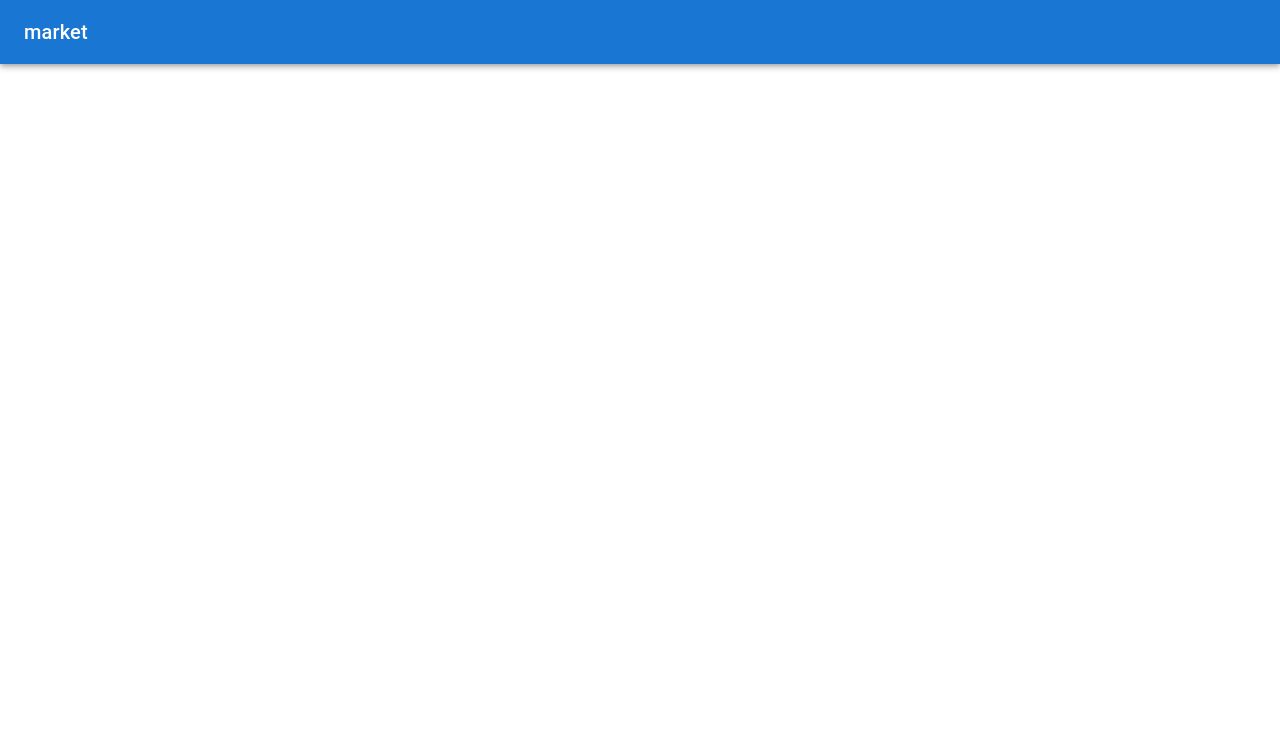
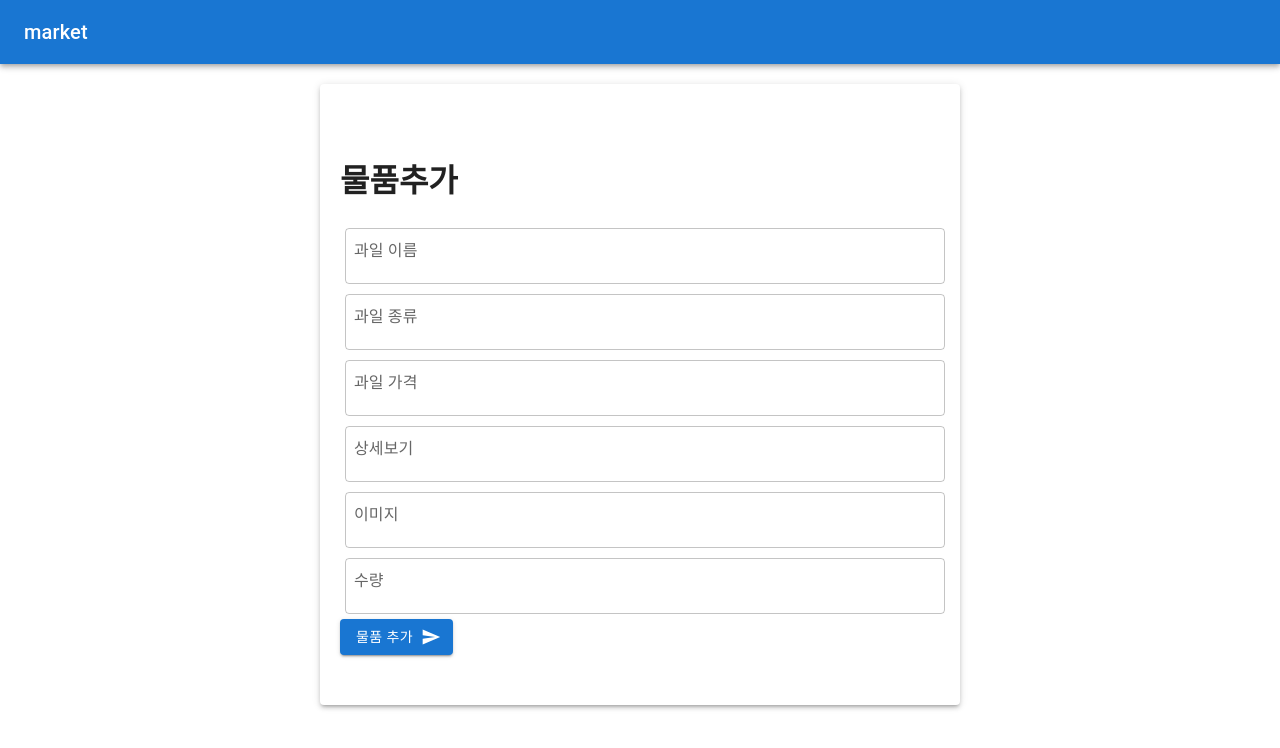
Before and after one commit to ohby00/market_front, a React (Create React App) app: page /AddProduct in a window 1280 px wide. Before the commit this address had no page. Shown: the top 748 px of the page. Built offline with nearby package versions, Linux system fonts and the light colour scheme.

Commit message:
소스코드정리

```diff
--- a/src/App.js
+++ b/src/App.js
@@ -8,6 +8,7 @@ import Login from './component/pages/Login';
 import Join from './component/pages/Join';
 import MyPage from './component/pages/MyPage'; // 수정: MyPage 컴포넌트 import 추가
 import InfoFix from './component/pages/InfoFix';
+import AddProduct from './component/pages/AddProduct';
 
 function App() {
   const [isLoggedIn, setIsLoggedIn] = useState(false);
@@ -25,11 +26,14 @@ function App() {
      <AppBar isLoggedIn={isLoggedIn} setIsLoggedIn={setIsLoggedIn} />
      <Routes>
         <Route path="/" element={<Home isLoggedIn={isLoggedIn} />} />
-        <Route path="/login" element={<Login setIsLoggedIn={setIsLoggedIn} />} />
-        <Route path="/register" element={<Join />} />
+        <Route path="/user/login" element={<Login setIsLoggedIn={setIsLoggedIn} />} />
+        <Route path="/user/save" element={<Join />} />
         {/* 로그인 상태일 때만 MyPage를 렌더링하고, 그렇지 않으면 로그인 페이지로 리디렉션 */}
-        <Route path="/mypage" element={isLoggedIn ? <MyPage setIsLoggedIn={setIsLoggedIn} /> : <Login setIsLoggedIn={setIsLoggedIn} />} />
-        <Route path="/infofix" element={<InfoFix />} />
+        <Route path="/user/myPage" element={isLoggedIn ? <MyPage setIsLoggedIn={setIsLoggedIn} /> : <Login setIsLoggedIn={setIsLoggedIn} />} />
+        <Route path="/user/myPage/fix" element={<InfoFix />} />
+        <Route path="/AddProduct" element={<AddProduct />} />
+
+
      </Routes>
     </div>
   );
--- /dev/null
+++ b/src/component/pages/AddProduct.jsx
@@ -0,0 +1,125 @@
+import React, { useState } from 'react';
+import TextField from '@mui/material/TextField';
+import { Container, Paper, Button } from '@mui/material';
+import SendIcon from '@mui/icons-material/Send';
+import axios from 'axios';
+import { useNavigate } from 'react-router-dom';
+
+export default function AddProduct() {
+  const [productName, setProductName] = useState('');
+  const [productCategory, setProductCategory] = useState('');
+  const [productPrice, setProductPrice] = useState('');
+  const [productDetail, setProductDetail] = useState('');
+  const [productImage, setProductImage] = useState('');
+  const [productQuantity, setProductQuantity] = useState('');
+  const [isVerified, setIsVerified] = useState(false); // 인증 상태를 저장하는 상태 추가
+  const navigate = useNavigate();
+
+  const handleSendVerificationEmail = async (e) => {
+    e.preventDefault();
+    if (!productName || !productCategory || !productPrice || !productDetail || !productImage || !productQuantity) {
+      alert('모든 필드를 입력해주세요.');
+      return;
+    }
+    const access = localStorage.getItem('access');
+    const productAdd = { productName, productCategory, productPrice, productDetail, productImage, productQuantity };
+    try {
+      const response = await axios.post('http://localhost:8000/product/add', productAdd,{
+        headers:{
+            Authorization: access,
+        },
+    }
+    );
+
+      console.log(response.data);
+      alert('물품 추가 성공');
+      setIsVerified(true); // 성공적으로 요청을 보냈을 때만 인증 상태를 변경
+    } catch (error) {
+      console.error('물품 추가 오류:', error);
+      alert('물품 추가 실패');
+    }
+  };
+
+  const paperStyle = { padding: '50px 20px', width: 600, margin: '20px auto' };
+  const boxStyle = { padding: '5px 5px', margin: '5 auto' };
+
+  return (
+    <body>
+      <Container>
+        <Paper elevation={3} style={paperStyle}>
+          <form>
+            <h1>물품추가</h1>
+            <TextField
+              id="outlined-basic"
+              style={boxStyle}
+              label="과일 이름"
+              variant="outlined"
+              fullWidth
+              value={productName}
+              onChange={(e) => setProductName(e.target.value)}
+            />
+            <div>
+              <TextField
+                id="outlined-basic"
+                style={boxStyle}
+                label="과일 종류"
+                variant="outlined"
+                fullWidth
+                value={productCategory}
+                onChange={(e) => setProductCategory(e.target.value)}
+              />
+
+              <TextField
+                id="outlined-basic"
+                style={boxStyle}
+                label="과일 가격"
+                variant="outlined"
+                fullWidth
+                value={productPrice}
+                onChange={(e) => setProductPrice(e.target.value)}
+              />
+
+              <TextField
+                id="outlined-basic"
+                style={boxStyle}
+                label="상세보기"
+                variant="outlined"
+                fullWidth
+                value={productDetail}
+                onChange={(e) => setProductDetail(e.target.value)}
+              />
+
+              <TextField
+                id="outlined-basic"
+                style={boxStyle}
+                label="이미지"
+                variant="outlined"
+                fullWidth
+                value={productImage}
+                onChange={(e) => setProductImage(e.target.value)}
+              />
+              <TextField
+                id="outlined-basic"
+                style={boxStyle}
+                label="수량"
+                variant="outlined"
+                fullWidth
+                value={productQuantity}
+                onChange={(e) => setProductQuantity(e.target.value)}
+              />
+
+              <Button
+                variant="contained"
+                onClick={handleSendVerificationEmail} // 수정: handleSendVerificationEmail 함수로 변경
+                endIcon={<SendIcon />}
+               // 인증이 되지 않았을 경우 버튼을 비활성화
+              >
+                물품 추가
+              </Button>
+            </div>
+          </form>
+        </Paper>
+      </Container>
+    </body>
+  );
+}
--- a/src/component/pages/Home.jsx
+++ b/src/component/pages/Home.jsx
@@ -15,10 +15,10 @@ export default function HomePage({ isLoggedIn }) {
         <img src="/samchunpo.jpeg" alt="My Image" style={imageStyle} /> {/* 이미지 중앙 정렬 */}
         {isLoggedIn ? (
           <>
-            <Button variant="contained" onClick={() => navigate('/mypage')} endIcon={<SendIcon />}>마이페이지</Button>
+            <Button variant="contained" onClick={() => navigate('/user/myPage')} endIcon={<SendIcon />}>마이페이지</Button>
           </>
         ) : (
-          <Button variant="contained" onClick={() => navigate('/login')} endIcon={<SendIcon />}>로그인 페이지</Button>
+          <Button variant="contained" onClick={() => navigate('/user/login')} endIcon={<SendIcon />}>로그인 페이지</Button>
         )}
       </Paper>
     </Container>
--- a/src/component/pages/InfoFix.jsx
+++ b/src/component/pages/InfoFix.jsx
@@ -57,7 +57,7 @@ const InfoFix = () => {
                     <TextField id="name" style={{ padding: '5px 5px', margin: '5 auto' }} label="이름" variant="outlined" fullWidth value={name} onChange={handleNameChange} />
                     <TextField id="phone" style={{ padding: '5px 5px', margin: '5 auto' }} label="전화번호" variant="outlined" fullWidth value={phone} onChange={handlePhoneChange} />
                     <TextField id="address" style={{ padding: '5px 5px', margin: '5 auto' }} label="주소" variant="outlined" fullWidth value={address} onChange={handleAddressChange} />
-                    <Button variant="contained" onClick={() => navigate('/infofix')} endIcon={<SendIcon />}>변경하기</Button>
+                    <Button variant="contained" onClick={() => navigate('/user/myPage/fix')} endIcon={<SendIcon />}>변경하기</Button>
                     <Button variant="contained" onClick={() => navigate('/')} endIcon={<SendIcon />}>홈페이지</Button>
                 </form>
             </Paper>
--- a/src/component/pages/Login.jsx
+++ b/src/component/pages/Login.jsx
@@ -55,7 +55,7 @@ export default function LoginPage({ setIsLoggedIn }) {
             onChange={(e) => setPassword(e.target.value)}
           />
           <Button variant="contained" onClick={idClick} endIcon={<SendIcon />}>로그인</Button>
-          <Button variant="contained" onClick={() => navigate('/register')} endIcon={<SendIcon />}>회원가입</Button>
+          <Button variant="contained" onClick={() => navigate('/user/save')} endIcon={<SendIcon />}>회원가입</Button>
         </form>
       </Paper>
     </Container>
--- a/src/component/pages/MyPage.jsx
+++ b/src/component/pages/MyPage.jsx
@@ -1,11 +1,11 @@
-import React, { useEffect, useState } from 'react'
+import React, { useEffect, useState } from 'react';
 import { getMyPage } from '../apis/mypage';
 import TextField from '@mui/material/TextField';
 import { Container, Paper, Button } from '@mui/material';
 import SendIcon from '@mui/icons-material/Send';
 import { useParams, useNavigate } from 'react-router-dom';
 
-const Mypage = ({ setIsLoggedIn }) => { // setIsLoggedIn 추가
+const Mypage = ({ setIsLoggedIn }) => {
     const [data, setData] = useState();
     const [loading, setLoading] = useState(true);
     const navigate = useNavigate();
@@ -23,17 +23,19 @@ const Mypage = ({ setIsLoggedIn }) => { // setIsLoggedIn 추가
 
         // 홈으로 리디렉션
         navigate('/');
-      };
-
+    };
 
     useEffect(() => {
         getMyPage().then((res) => {
             setData(res);
             setLoading(false);
         });
-      }, []);
+    }, []);
 
-    if(loading) return <div>로딩중</div>;
+    if (loading) return <div>로딩중</div>;
+
+    const showAddProductButton = data && data.id === 1; // data.id가 1이면 물품 추가 버튼을 보여줄지 여부
+
     return (
         <Container>
             <Paper elevation={3} style={paperStyle}>
@@ -45,10 +47,10 @@ const Mypage = ({ setIsLoggedIn }) => { // setIsLoggedIn 추가
                     <TextField id="phone" style={boxStyle} label="전화번호" variant="outlined" fullWidth value={data?.phone || ''} disabled={!data.phone} />
                     <TextField id="address" style={boxStyle} label="주소" variant="outlined" fullWidth value={data?.address || ''} disabled={!data.address} />
                     <Button variant="contained" onClick={() => navigate('/')} endIcon={<SendIcon />}>홈페이지</Button>
-                    <Button variant="contained" onClick={() => navigate('/bucket')} endIcon={<SendIcon />}>장바구니</Button>
-                    <Button variant="contained" onClick={() => navigate('/infofix')} endIcon={<SendIcon />}>개인정보 변경</Button>
+                    <Button variant="contained" onClick={() => navigate('/cart')} endIcon={<SendIcon />}>장바구니</Button>
+                    {showAddProductButton && <Button variant="contained" onClick={() => navigate('/AddProduct')} endIcon={<SendIcon />}>물품 추가</Button>}
+                    <Button variant="contained" onClick={() => navigate('/user/myPage/fix')} endIcon={<SendIcon />}>개인정보 변경</Button>
                     <Button variant="contained" color="success" onClick={handleLogout}>로그아웃</Button>
-
                 </form>
             </Paper>
         </Container>
```
